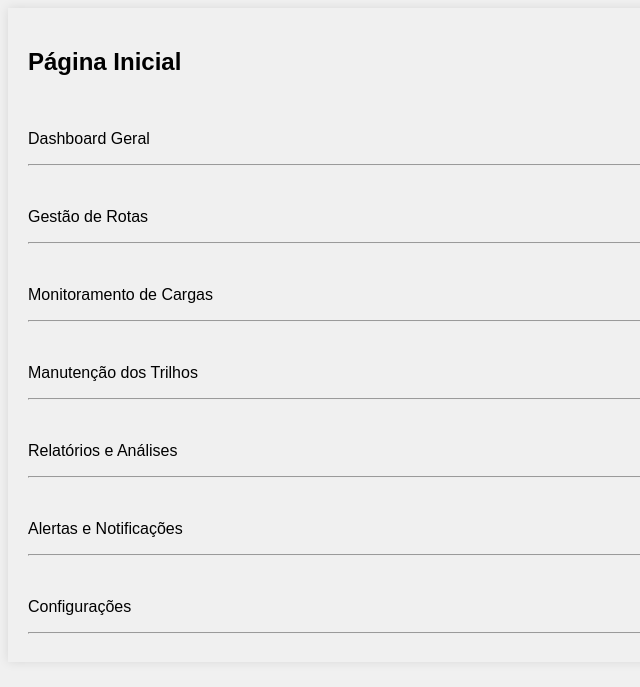
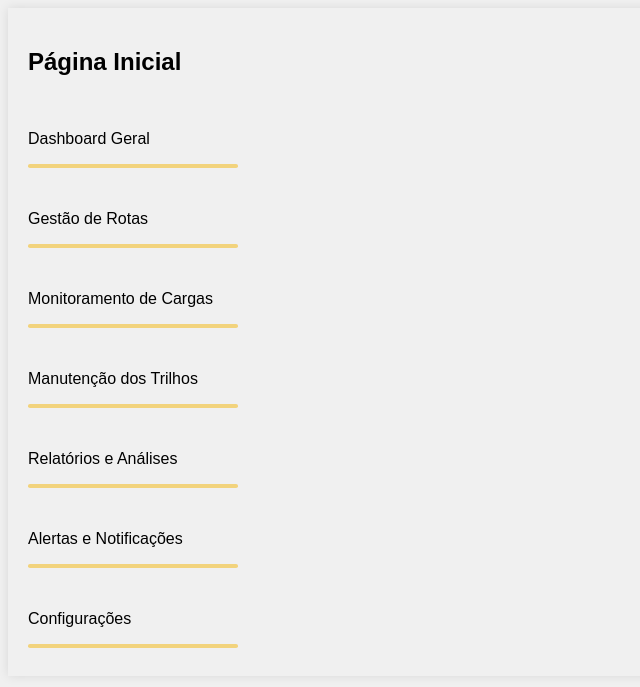
Before and after one commit to SA-SmartTrain/SA-SmartTrain, a PHP site: page /pages/pagina_inicial.html in a window 1280 px wide. Shown: the top 687 px of the page, without its empty margins (0-640 px from the left). Run offline with PHP 8.4, Linux system fonts and the light colour scheme.

Commit message:
add text

```diff
--- a/style/pagina_inicial.css
+++ b/style/pagina_inicial.css
@@ -1,10 +1,18 @@
-hr{
-   color: yellow;
-}
+
 
 body{
     font-family:Arial, Helvetica, sans-serif;
 }
 h1{
+
     font-weight: bold;
 }
+.container hr{
+    width: 210px;
+    height: 1px;
+    border: 1px;
+    border-top: 3px solid rgb(242,211,124);
+    background-color: rgb(242,211,124);
+    border-radius: 80px;
+   margin-right: 700px;
+}
```
